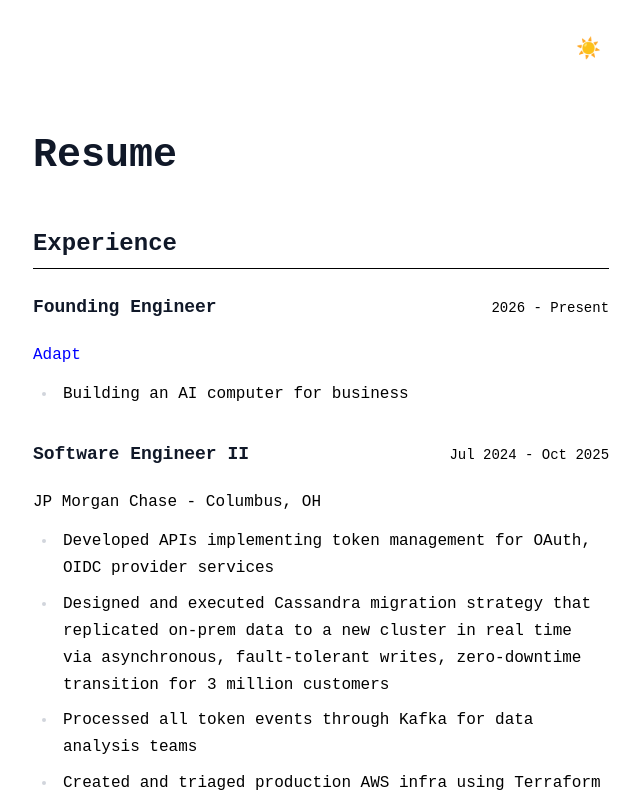
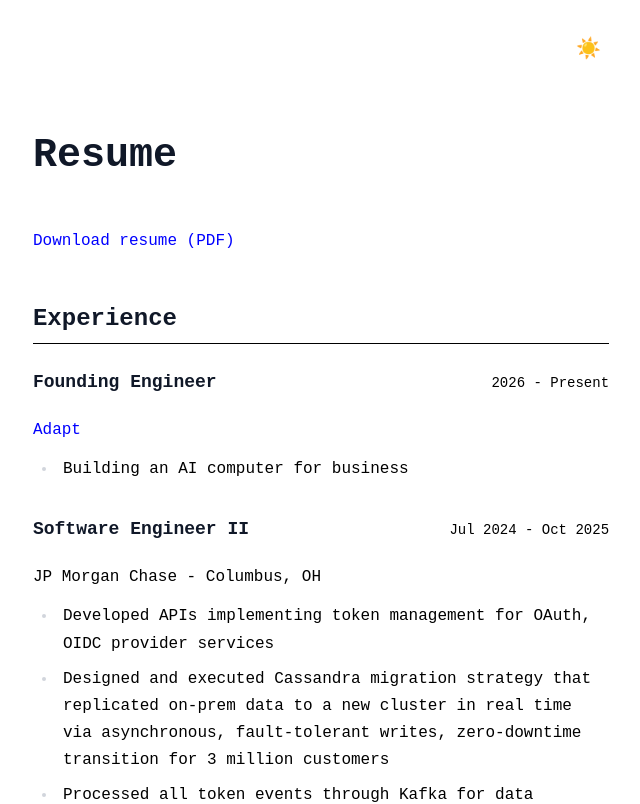
Before and after one commit to caseymanos/homepage, a SvelteKit app: page /resume in a window 1280 px wide. Shown: the top 804 px of the page, without its empty margins (319-959 px from the left). Built offline with nearby package versions, Linux system fonts and the light colour scheme.

Commit message:
Add current FlowCV resume PDF download

```diff
--- a/src/routes/resume/+page.svelte
+++ b/src/routes/resume/+page.svelte
@@ -4,6 +4,7 @@
 
 <article class="prose">
 	<h1>Resume</h1>
+	<p><a href="/Casey_Manos_Resume.pdf" download>Download resume (PDF)</a></p>
 
 	<section>
 		<h2>Experience</h2>
```
Also changed, not shown: 1 other file (tests, documents, lock files or other folders).
